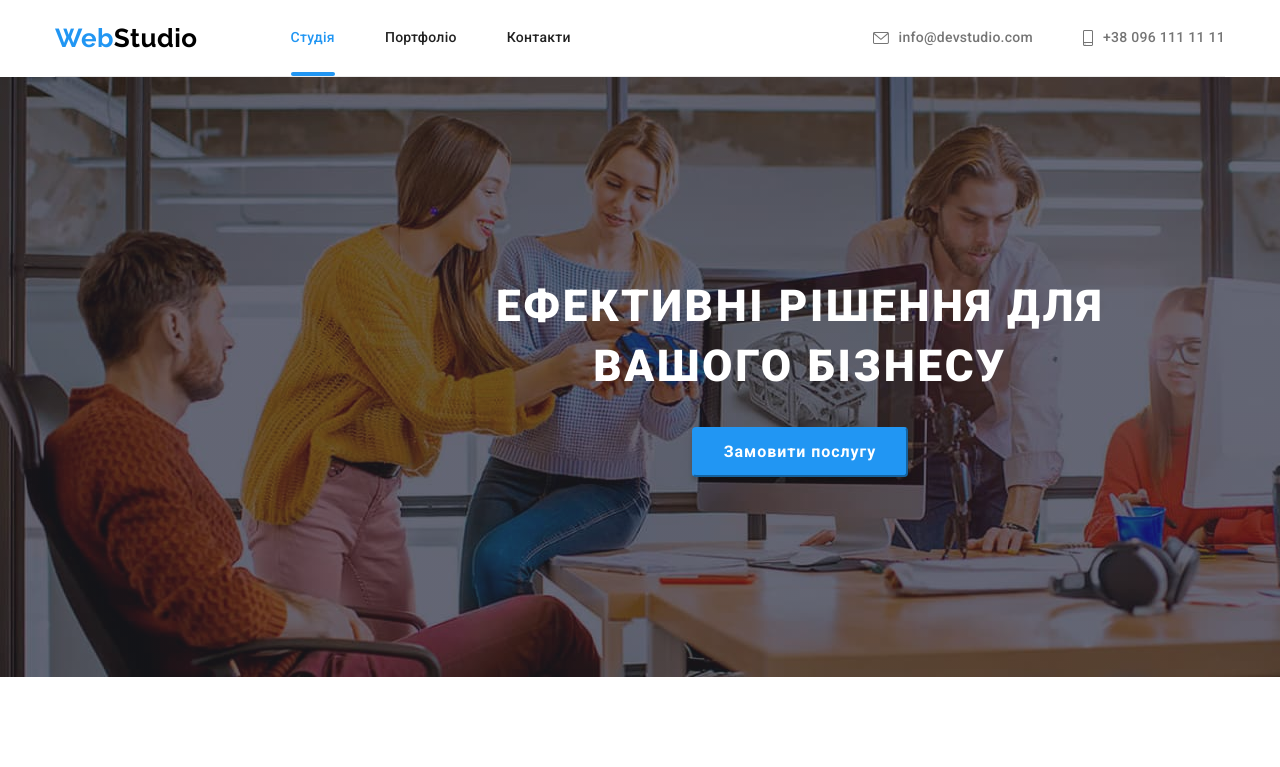
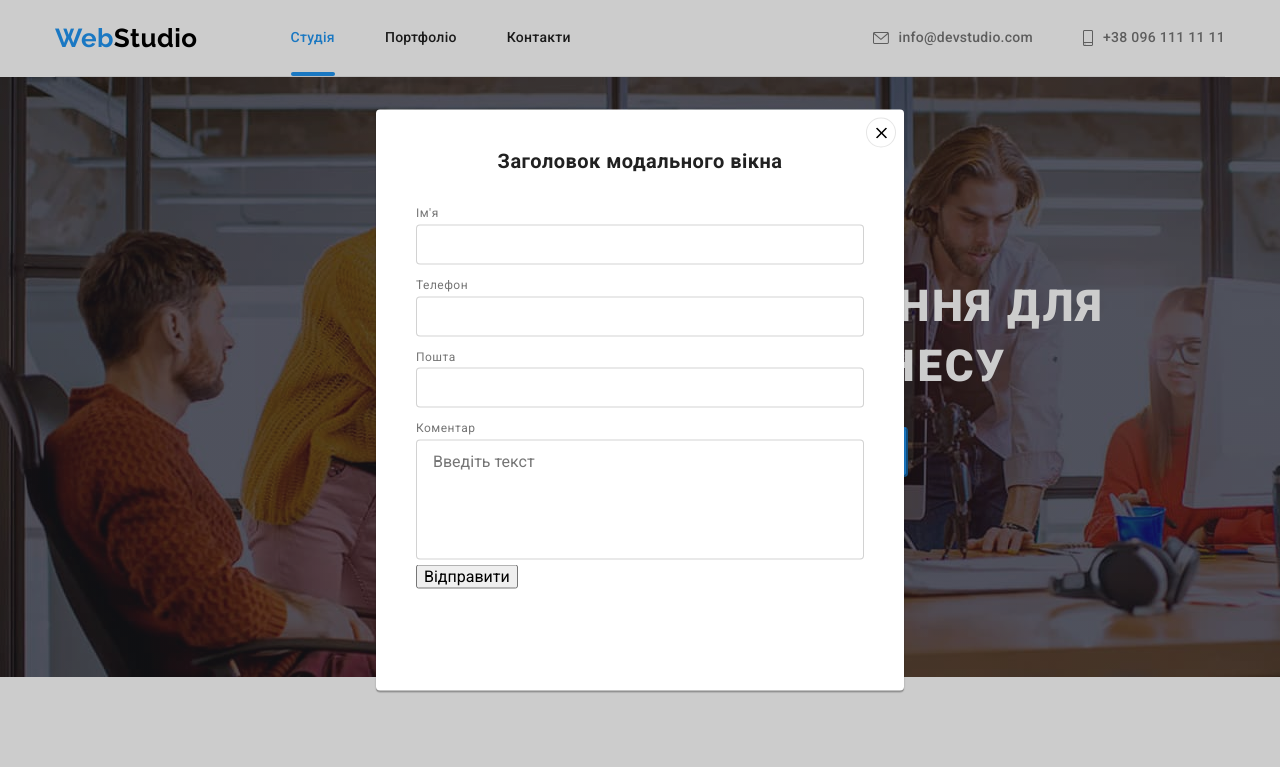
Before and after one commit to Yan-IT/goit-markup-hw-06, a plain HTML site: page index.html in a window 1280 px wide. Shown: the top 767 px of the page. Drawn offline with nearby package versions, Linux system fonts and the light colour scheme.

Commit message:
Added labels on modal

```diff
--- a/css/styles.css
+++ b/css/styles.css
@@ -142,11 +142,11 @@ img {
 }
 
 .site-nav-list .link {
-color: var(--primary-text-color);
+  color: var(--primary-text-color);
 }
 
 .site-nav-list .contact {
-color: var(--title-text-color);
+  color: var(--title-text-color);
 }
 
 .site-nav-list .link:hover,
@@ -339,8 +339,6 @@ color: var(--title-text-color);
   align-items: center;
 }
 
-
-
 .sec3 {
   background-color: #f5f4fa;
   padding-top: 94px;
@@ -416,7 +414,7 @@ color: var(--title-text-color);
   height: 100%;
   display: flex;
   border-radius: 50%;
-  color: #AFB1B8;
+  color: #afb1b8;
   justify-content: center;
   align-items: center;
 
@@ -738,6 +736,7 @@ color: var(--title-text-color);
   top: 50%;
   left: 50%;
 
+  padding: 40px;
   width: 528px;
   min-height: 581px;
   background-color: var(--primary-white-color);
@@ -779,3 +778,63 @@ color: var(--title-text-color);
   visibility: hidden;
   pointer-events: none;
 }
+
+.modal-title {
+  font-weight: 700;
+  font-size: 20px;
+  line-height: 1.15;
+  text-align: center;
+  color: var(--primary-text-color);
+
+  margin-bottom: 30px;
+}
+.modal-form {
+}
+.modal-input {
+  width: 100%;
+  height: 40px;
+  border: 1px solid rgba(33, 33, 33, 0.2);
+  border-radius: 4px;
+  margin-bottom: 10px;
+  padding-left: 42px;
+}
+
+.modal-input:placeholder {
+  font-size: 12px;
+  color: tomato;
+}
+
+.modal-input:focus {
+  border-color: var(--accent-color);
+}
+
+.modal-input-text {
+  width: 100%;
+  height: 120px;
+  border: 1px solid rgba(33, 33, 33, 0.2);
+  border-radius: 4px;
+  padding-left: 16px;
+  padding-top: 12px;
+
+  resize: none;
+}
+
+.modal-input-text:placeholder {
+  color: var(--title-text-color);
+}
+
+.modal-input:not(:placeholder-shown):not(:focus):valid,
+.modal-input-text:not(:placeholder-shown):not(:focus):valid {
+  background-color: rgba(49, 219, 49, 0.158);
+}
+
+.modal-input:not(:placeholder-shown):not(:focus):invalid {
+  background-color: rgba(219, 58, 49, 0.158);
+}
+
+.input-text {
+  display: inline-block;
+  font-size: 12px;
+  color: var(--title-text-color);
+  margin-bottom: 4px;
+}
--- a/index.html
+++ b/index.html
@@ -371,12 +371,29 @@
             </ul>
         </div>
     </footer>
-    <div class="backdrop is-hidden" data-modal>
+    <div class="backdrop" data-modal>
       <div class="modal">
         <button type="button" class="modal-close" data-modal-close>
           <svg width="20" height="20" class="modal-close-button">
             <use href="./images/icons.svg#modal-close"></use> </svg>
         </button>
+         <p class="modal-title">Заголовок модального вікна</p>
+            <form class="modal-form">
+              <label>  <span class="input-text">Ім'я</span>
+                <input type="text" class="modal-input" name="user-name" placeholder=" " required>
+               </label>
+              <label> <span class="input-text">Телефон</span>
+                <input type="tel" class="modal-input" name="user-tel" placeholder=" " required>
+               </label>
+              <label> <span class="input-text">Пошта</span>
+                <input type="email" class="modal-input" name="user-email" placeholder=" ">
+              </label>
+              <label> <span class="input-text">Коментар</span>
+                <textarea name="user-text" rows="10" class="modal-input-text" placeholder="Введіть текст"></textarea>
+              </label>
+
+              <button type="submit">Відправити</button>
+            </form>
       </div>
     </div>
     <script src="./js/modal.js"></script>
```
